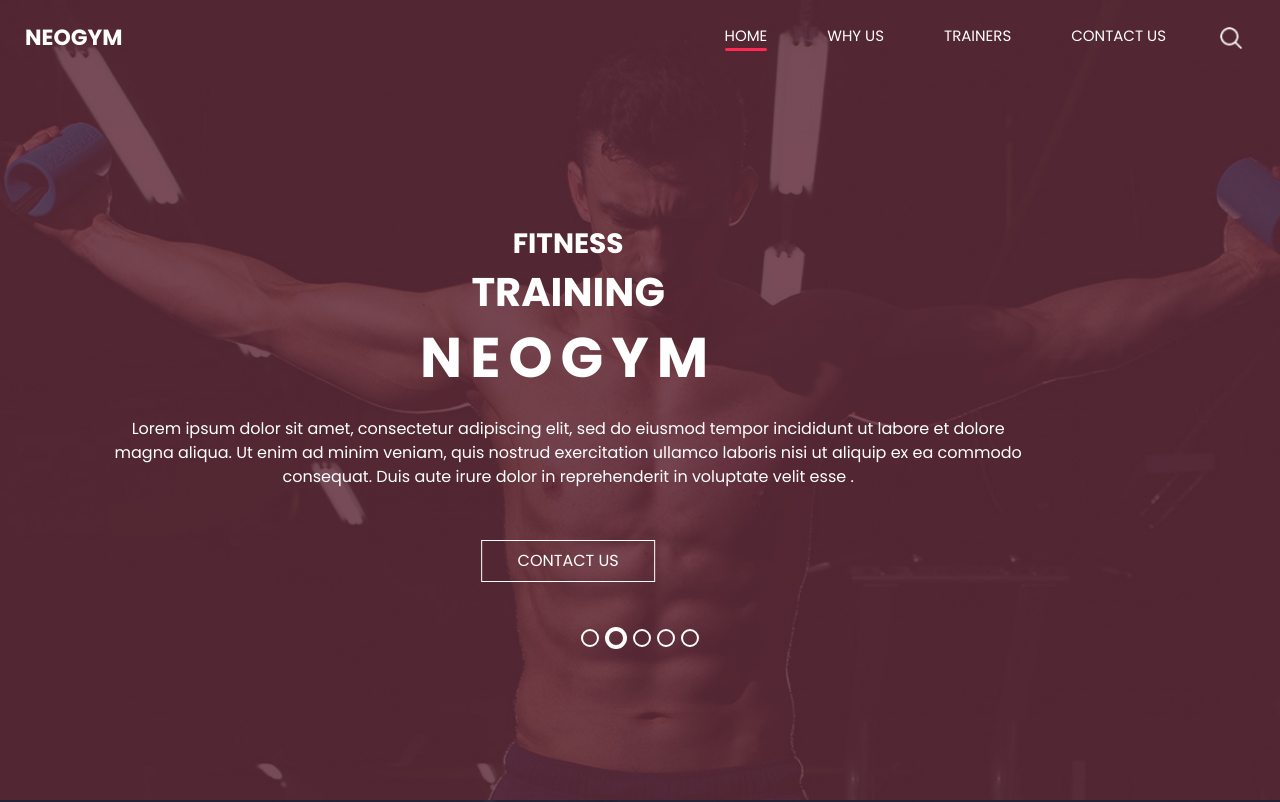
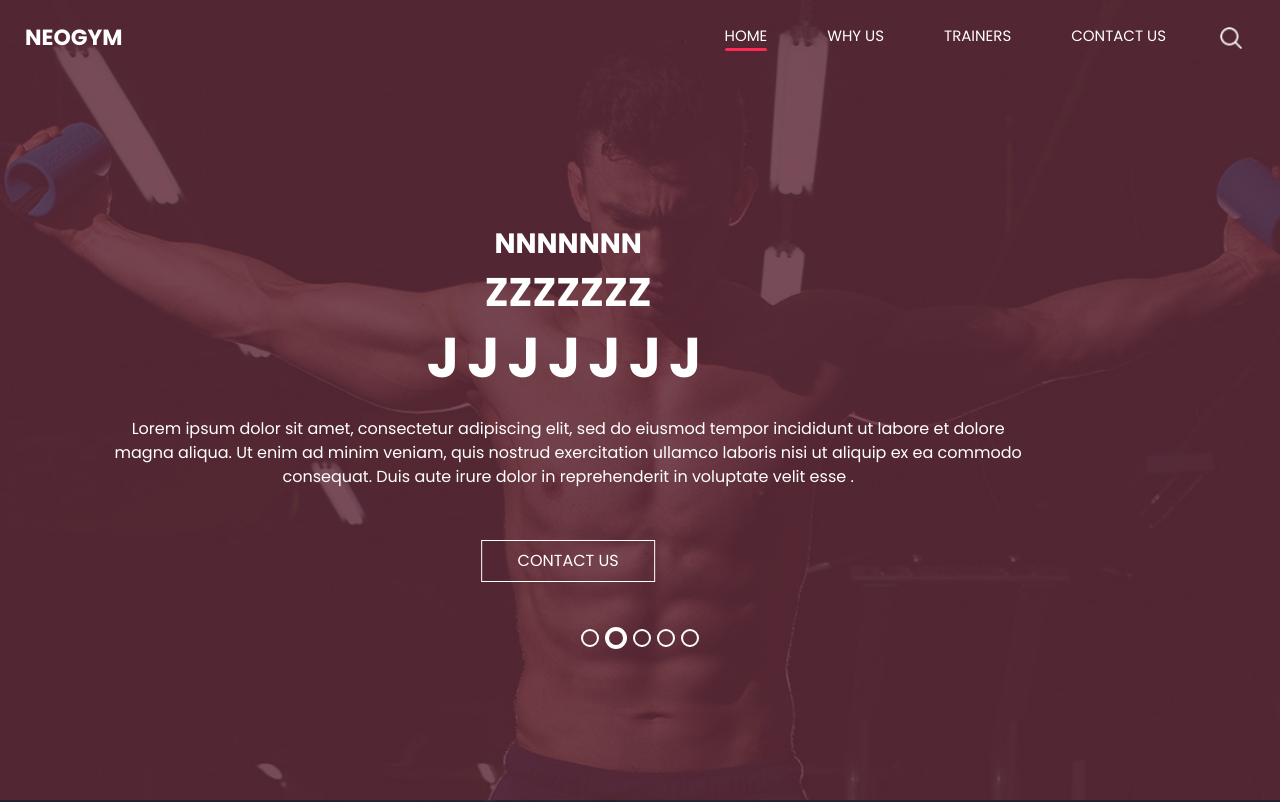
Before and after one commit to AshrakatOssama/live-demo, a plain HTML site: page index.html in a window 1280 px wide. Shown: the top 802 px of the page. Drawn offline with nearby package versions, Linux system fonts and the light colour scheme.

Commit message:
Update index.html

```diff
--- a/index.html
+++ b/index.html
@@ -81,13 +81,13 @@
                 <div class="detail-box">
                   <div>
                     <h3>
-                      Fitness
+                      nnnnnnn
                     </h3>
                     <h2>
-                      Training
+                      zzzzzzz
                     </h2>
                     <h1>
-                      Neogym
+                     jjjjjjj
                     </h1>
                     <p>
                       Lorem ipsum dolor sit amet, consectetur adipiscing elit, sed do eiusmod tempor incididunt ut labore et dolore magna aliqua. Ut enim ad minim veniam, quis nostrud exercitation ullamco laboris nisi ut aliquip ex ea commodo consequat. Duis aute irure dolor in reprehenderit in voluptate velit esse .
```
